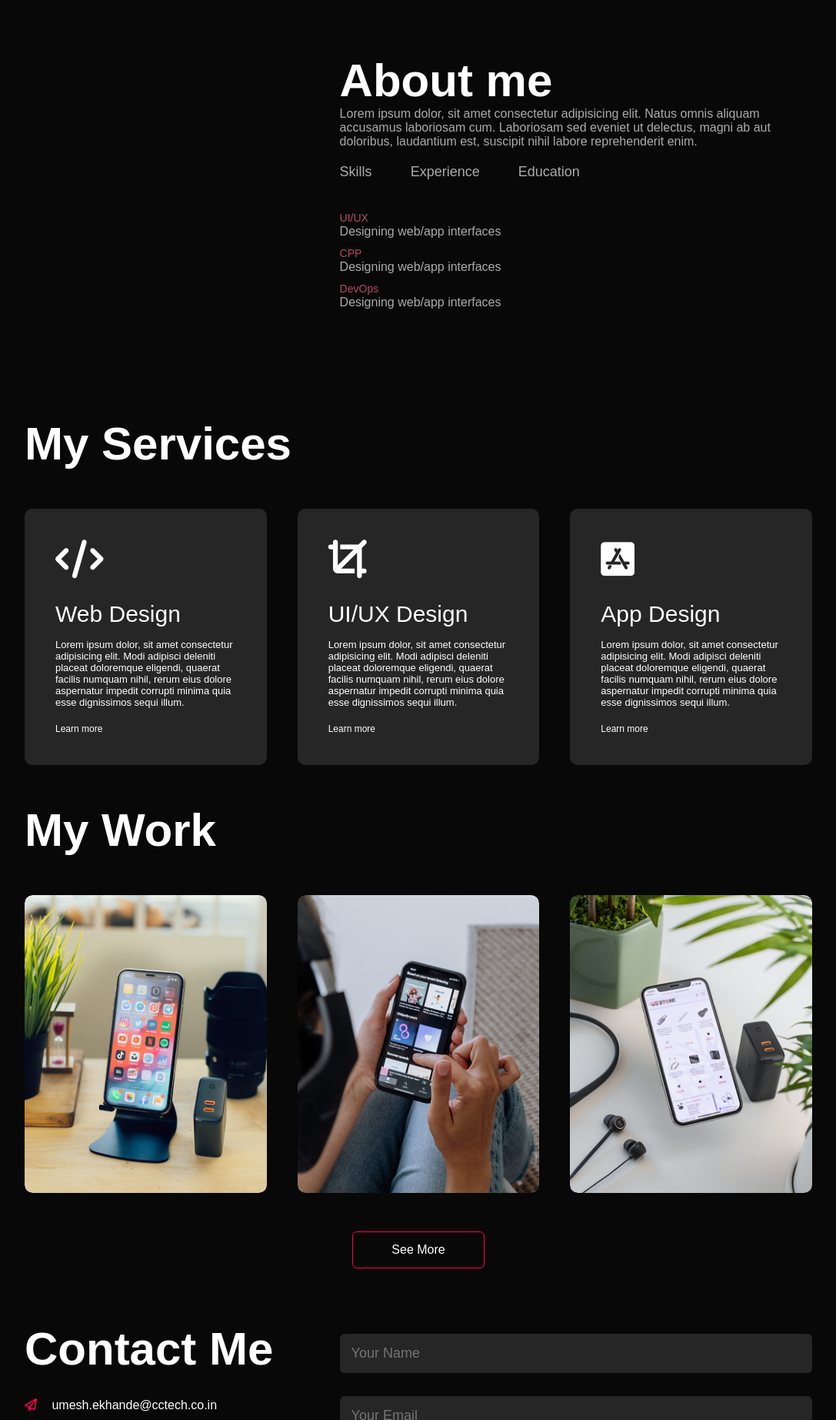
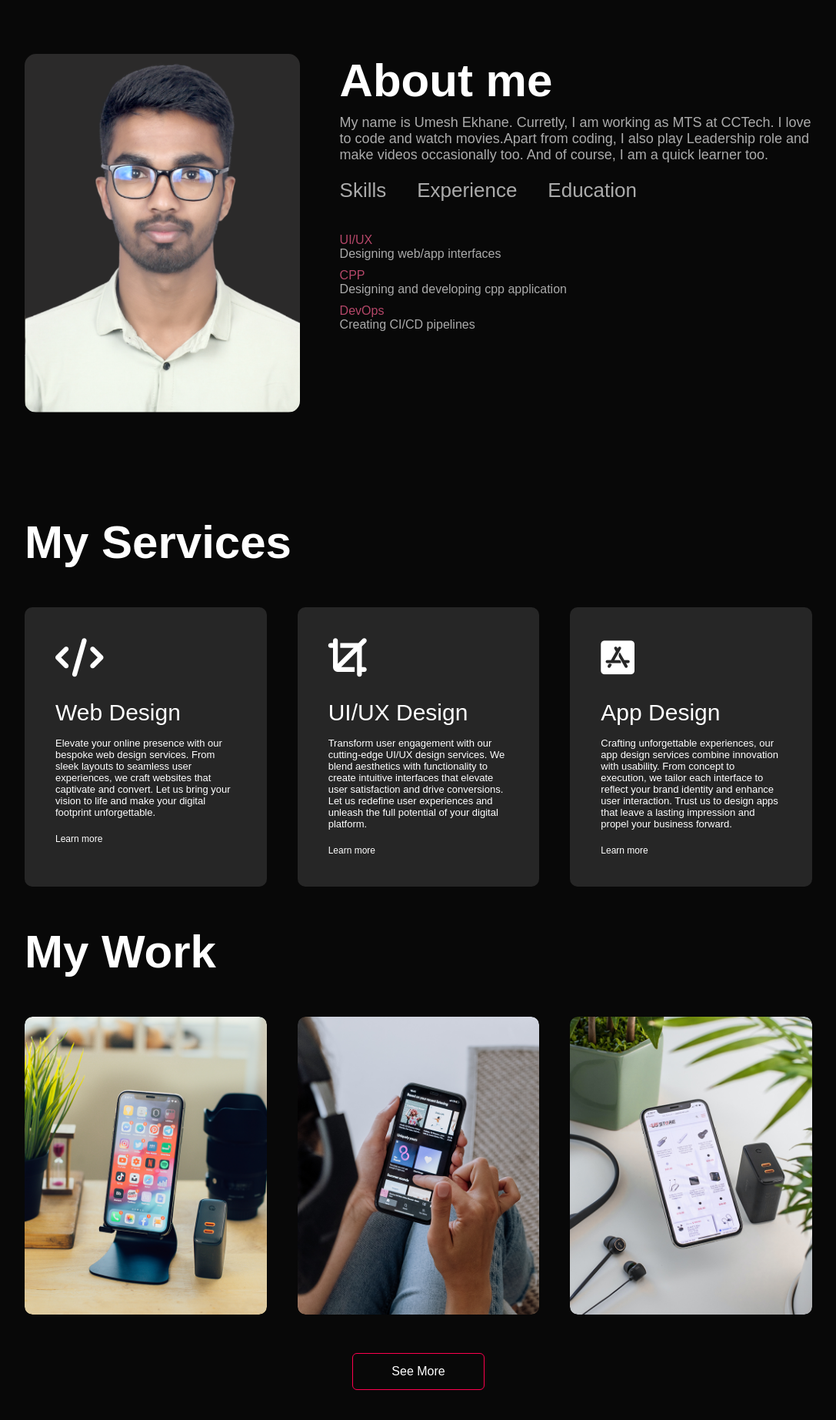
Before and after one commit to UmeshEkhande/UmeshEkhande.github.io, a plain HTML site: page index.html in a window 1280 px wide. Shown: the part 820-2665 px from the top of the page at 77% size, without its empty margins (96-1183 px from the left). Drawn offline with Linux system fonts and the light colour scheme.

```diff
--- a/index.html
+++ b/index.html
@@ -13,10 +13,10 @@
             <nav>
                 <img src="images/logo.png" alt="logo" class="logo">
                 <ul id="sidemenu">
-                    <li><a href="#">Home</a></li>
+                    <li><a href="#header">Home</a></li>
                     <li><a href="#about">About</a></li>
                     <li><a href="#services">Service</a></li>
-                    <li><a href="#portfolio">PortFolio</a></li>
+                    <li><a href="#portfolio">Portfolio</a></li>
                     <li><a href="#contact">Contact</a></li>
                     <i class="fa-solid fa-xmark" onclick="closemenu()"></i>
                 </ul>
@@ -39,8 +39,8 @@
                 </div>
                 <div class="about-col-2">
                     <h1 class="sub-title">About me</h1>
-                    <p>Lorem ipsum dolor, sit amet consectetur adipisicing elit. Natus omnis aliquam accusamus laboriosam cum. Laboriosam sed
-                    eveniet ut delectus, magni ab aut doloribus, laudantium est, suscipit nihil labore reprehenderit enim.</p>
+                    <p class="about-me-des">My name is Umesh Ekhane. Curretly, I am working as MTS at CCTech. I love to code and watch movies.Apart from coding, I
+                    also play Leadership role and make videos occasionally too. And of course, I am a quick learner too.</p>
                     <div class="tab-title">
                         <p class="tab-links active-link" onclick="openTab('skills')">Skills</p>
                         <p class="tab-links" onclick="openTab('experience')">Experience</p>
@@ -50,8 +50,8 @@
                     <div class="tab-contents active-tab" id="skills">
                         <ul>
                             <li><span>UI/UX</span><br>Designing web/app interfaces</li>
-                            <li><span>CPP</span><br>Designing web/app interfaces</li>
-                            <li><span>DevOps</span><br>Designing web/app interfaces</li>
+                            <li><span>CPP</span><br>Designing and developing cpp application</li>
+                            <li><span>DevOps</span><br>Creating CI/CD pipelines</li>
                         </ul>
                     </div>
 
@@ -85,27 +85,29 @@
                 <div>
                     <i class="fa-solid fa-code"></i>
                     <h2>Web Design</h2>
-                    <p>Lorem ipsum dolor, sit amet consectetur adipisicing elit. Modi adipisci deleniti placeat doloremque eligendi, quaerat
-                    facilis numquam nihil, rerum eius dolore aspernatur impedit corrupti minima quia esse dignissimos sequi illum.</p>
+                    <p>Elevate your online presence with our bespoke web design services. From sleek layouts to seamless user experiences, we
+                    craft websites that captivate and convert. Let us bring your vision to life and make your digital footprint
+                    unforgettable.</p>
                     <a href="#">Learn more</a>
                 </div>
 
                 <div>
                     <i class="fa-solid fa-crop"></i>
                     <h2>UI/UX Design</h2>
-                    <p>Lorem ipsum dolor, sit amet consectetur adipisicing elit. Modi adipisci deleniti placeat doloremque eligendi, quaerat
-                    facilis numquam nihil, rerum eius dolore aspernatur impedit corrupti minima quia esse dignissimos sequi illum.</p>
+                    <p>Transform user engagement with our cutting-edge UI/UX design services. We blend aesthetics with functionality to create
+                    intuitive interfaces that elevate user satisfaction and drive conversions. Let us redefine user experiences and unleash
+                    the full potential of your digital platform.</p>
                     <a href="#">Learn more</a>
                 </div>
 
                 <div>
                     <i class="fa-brands fa-app-store-ios"></i>
                     <h2>App Design</h2>
-                    <p>Lorem ipsum dolor, sit amet consectetur adipisicing elit. Modi adipisci deleniti placeat doloremque eligendi, quaerat
-                    facilis numquam nihil, rerum eius dolore aspernatur impedit corrupti minima quia esse dignissimos sequi illum.</p>
+                    <p>Crafting unforgettable experiences, our app design services combine innovation with usability. From concept to
+                    execution, we tailor each interface to reflect your brand identity and enhance user interaction. Trust us to design apps
+                    that leave a lasting impression and propel your business forward.</p>
                     <a href="#">Learn more</a>
                 </div>
-
             </div>
 
         </div>
@@ -121,8 +123,8 @@
                     <img src="images/work-1.png" alt="">
                     <div class="layer">
                         <h3>Social Media App</h3>
-                        <p>Lorem ipsum dolor sit amet consectetur adipisicing elit. Dolorum omnis, at similique ullam adipisci animi, ipsam sit
-                        doloremque alias incidunt, laudantium mollitia nemo magnam possimus autem eius odio modi. Excepturi!</p>
+                        <p>A revolutionary social media app that prioritizes privacy and meaningful connections. Seamlessly connect with friends,
+                        share updates, and discover engaging content in a secure environment designed to foster authentic interactions.</p>
                         <a href="#"><i class="fa-solid fa-up-right-from-square"></i></a>
                     </div>
                 </div>
@@ -130,8 +132,9 @@
                     <img src="images/work-2.png" alt="">
                     <div class="layer">
                         <h3>Music App</h3>
-                        <p>Lorem ipsum dolor sit amet consectetur adipisicing elit. Dolorum omnis, at similique ullam adipisci animi, ipsam sit
-                        doloremque alias incidunt, laudantium mollitia nemo magnam possimus autem eius odio modi. Excepturi!</p>
+                        <p>Immerse yourself in a world of limitless tunes with our innovative music app. Explore personalized playlists, discover
+                        new artists, and enjoy seamless streaming with high-quality audio. Elevate your listening experience and curate your own
+                        soundtrack to life.</p>
                         <a href="#"><i class="fa-solid fa-up-right-from-square"></i></a>
                     </div>
                 </div>
@@ -139,8 +142,9 @@
                     <img src="images/work-3.png" alt="">
                     <div class="layer">
                         <h3>Online Shopping App</h3>
-                        <p>Lorem ipsum dolor sit amet consectetur adipisicing elit. Dolorum omnis, at similique ullam adipisci animi, ipsam sit
-                        doloremque alias incidunt, laudantium mollitia nemo magnam possimus autem eius odio modi. Excepturi!</p>
+                        <p>Shop effortlessly from the comfort of your fingertips with our intuitive online shopping app. Browse an extensive
+                        collection of products, enjoy exclusive deals, and experience hassle-free transactions with secure payment options.
+                        Discover convenience redefined as you explore a world of endless shopping possibilities.</p>
                         <a href="#"><i class="fa-solid fa-up-right-from-square"></i></a>
                     </div>
                 </div>
--- a/style.css
+++ b/style.css
@@ -3,6 +3,10 @@
     padding: 0;
     font-family: 'Poppins',sans-serif;
     box-sizing: border-box;
+}
+
+html{
+    scroll-behavior: smooth;
 }
 
 body
@@ -109,14 +113,19 @@ nav ul li a:hover::after{
     color: #fff;
 }
 
+.about-me-des {
+    font-size: 18px;
+    margin-top: 10px;
+}
+
 .tab-title {
     display: flex;
     margin: 20px 0 40px;
 }
 
 .tab-links {
-    margin-right: 50px;
-    font-size: 18px;
+    margin-right: 40px;
+    font-size: 26px;
     font-weight: 500;
     cursor: pointer;
     position: relative;
@@ -144,7 +153,7 @@ nav ul li a:hover::after{
 
 .tab-contents ul li span {
     color: #b54769;
-    font-size: 14px;
+    font-size: 16px;
 }
 
 .tab-contents {
@@ -412,4 +421,39 @@ nav .fa-solid{
         left: 25px;
         cursor: pointer;
     }
+
+    .sub-title {
+        font-size: 40px;
+    }
+
+    .about-col-1,.about-col-2 {
+        flex-basis: 100%;
+    }
+
+    .about-col-1 {
+        margin-bottom: 30px;
+    }
+
+    .about-col-2 {
+        font-size: 16px;
+    }
+
+    .tab-links {
+        font-size: 18px;
+    }
+
+    .contact-left,.contact-right{
+        flex: 100%;
+    }
+
+    .copyright {
+        width: 100%;
+        font-size: 14px;
+    }
+
+    .btn.btn2{
+        display: inline-block;
+        font-size: 16px;
+        padding: 15px;
+    }
 }
```
Also changed, not shown: images/back.png (deleted), images/background.png (added), images/logo.png, images/phone-background.png (added), images/user.png (added).
